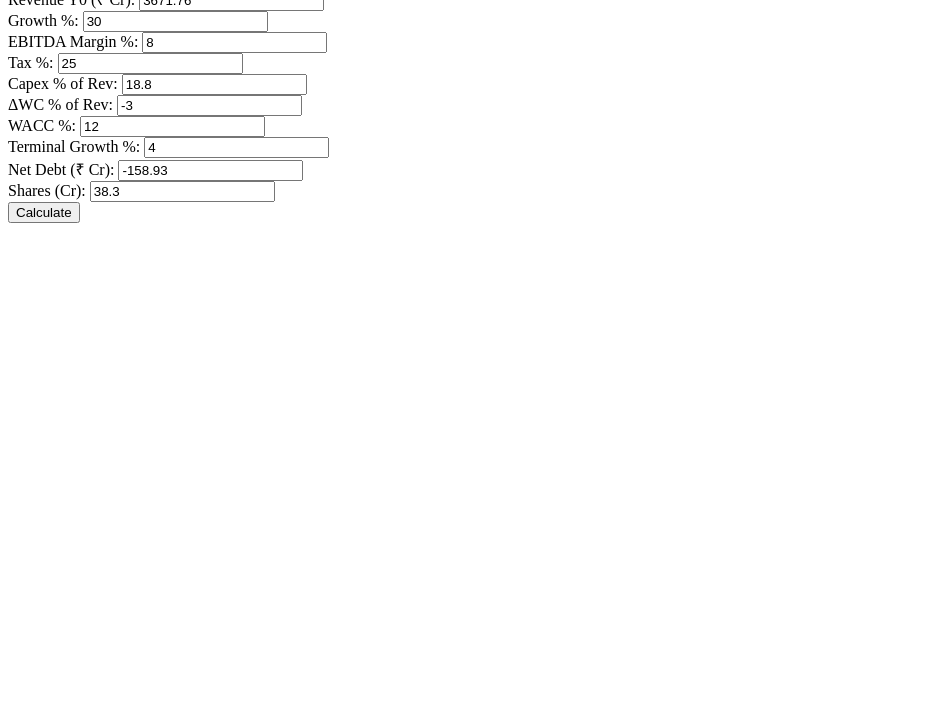
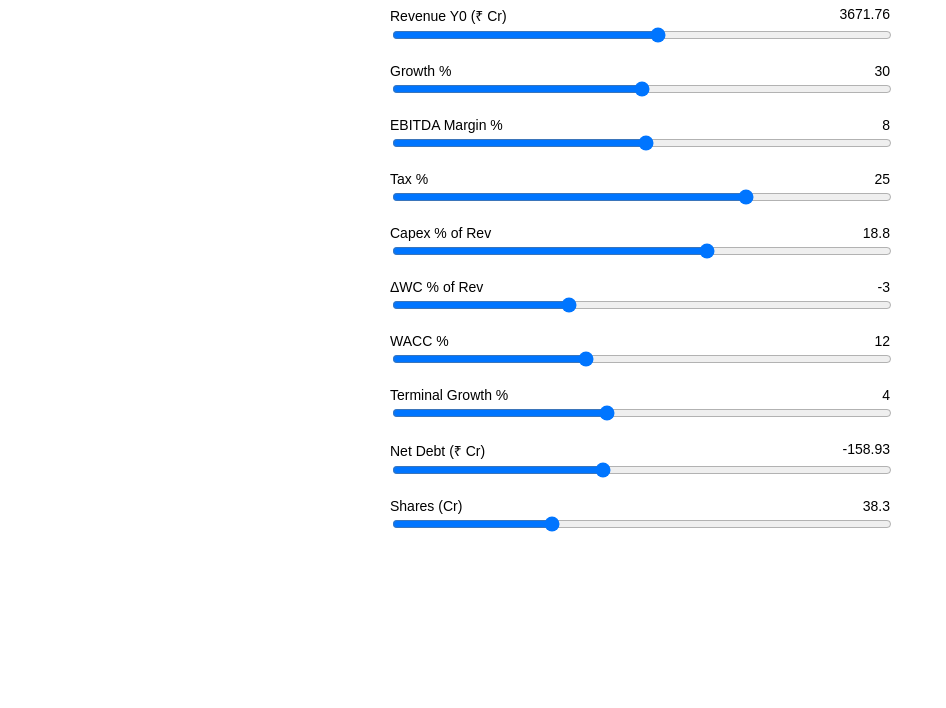
Before and after one commit to Srishty-BBA/experimennttt, a plain HTML site: page index.html in a window 1280 px wide. Shown: the part 92-800 px from the top of the page, without its empty margins (0-946 px from the left). Drawn offline with Linux system fonts and the light colour scheme.

Commit message:
Update index.html

```diff
--- a/index.html
+++ b/index.html
@@ -3,22 +3,57 @@
 <head>
   <title>Ather DCF Explorer</title>
   <script src="script.js" defer></script>
+  <style>
+    body { font-family: sans-serif; max-width: 500px; margin: 40px auto; }
+    .field { margin-bottom: 16px; }
+    .field label { display: flex; justify-content: space-between; font-size: 14px; }
+    .field input[type="range"] { width: 100%; }
+    #result { font-size: 22px; font-weight: bold; margin-top: 20px; }
+  </style>
 </head>
 <body>
   <h1>Ather Energy — DCF Sensitivity</h1>
 
-  <label>Revenue Y0 (₹ Cr): <input type="number" id="rev0" value="3671.76"></label><br>
-  <label>Growth %: <input type="number" id="growth" value="30"></label><br>
-  <label>EBITDA Margin %: <input type="number" id="margin" value="8"></label><br>
-  <label>Tax %: <input type="number" id="tax" value="25"></label><br>
-  <label>Capex % of Rev: <input type="number" id="capex" value="18.8"></label><br>
-  <label>ΔWC % of Rev: <input type="number" id="nwc" value="-3"></label><br>
-  <label>WACC %: <input type="number" id="wacc" value="12"></label><br>
-  <label>Terminal Growth %: <input type="number" id="tg" value="4"></label><br>
-  <label>Net Debt (₹ Cr): <input type="number" id="netdebt" value="-158.93"></label><br>
-  <label>Shares (Cr): <input type="number" id="shares" value="38.3"></label><br>
-
-  <button id="calcBtn">Calculate</button>
+  <div class="field">
+    <label>Revenue Y0 (₹ Cr) <span id="rev0-val">3671.76</span></label>
+    <input type="range" id="rev0" min="1000" max="6000" step="10" value="3671.76">
+  </div>
+  <div class="field">
+    <label>Growth % <span id="growth-val">30</span></label>
+    <input type="range" id="growth" min="0" max="60" step="1" value="30">
+  </div>
+  <div class="field">
+    <label>EBITDA Margin % <span id="margin-val">8</span></label>
+    <input type="range" id="margin" min="-20" max="35" step="0.5" value="8">
+  </div>
+  <div class="field">
+    <label>Tax % <span id="tax-val">25</span></label>
+    <input type="range" id="tax" min="0" max="35" step="1" value="25">
+  </div>
+  <div class="field">
+    <label>Capex % of Rev <span id="capex-val">18.8</span></label>
+    <input type="range" id="capex" min="0" max="30" step="0.5" value="18.8">
+  </div>
+  <div class="field">
+    <label>ΔWC % of Rev <span id="nwc-val">-3</span></label>
+    <input type="range" id="nwc" min="-10" max="10" step="0.5" value="-3">
+  </div>
+  <div class="field">
+    <label>WACC % <span id="wacc-val">12</span></label>
+    <input type="range" id="wacc" min="7" max="20" step="0.25" value="12">
+  </div>
+  <div class="field">
+    <label>Terminal Growth % <span id="tg-val">4</span></label>
+    <input type="range" id="tg" min="1" max="8" step="0.25" value="4">
+  </div>
+  <div class="field">
+    <label>Net Debt (₹ Cr) <span id="netdebt-val">-158.93</span></label>
+    <input type="range" id="netdebt" min="-1000" max="1000" step="10" value="-158.93">
+  </div>
+  <div class="field">
+    <label>Shares (Cr) <span id="shares-val">38.3</span></label>
+    <input type="range" id="shares" min="10" max="100" step="0.1" value="38.3">
+  </div>
 
   <p id="result"></p>
 </body>
```
